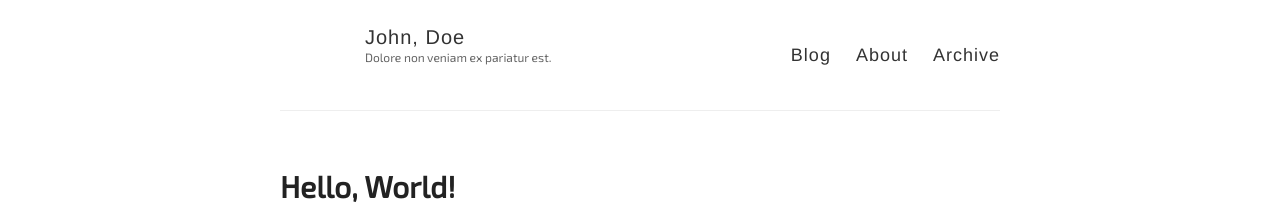
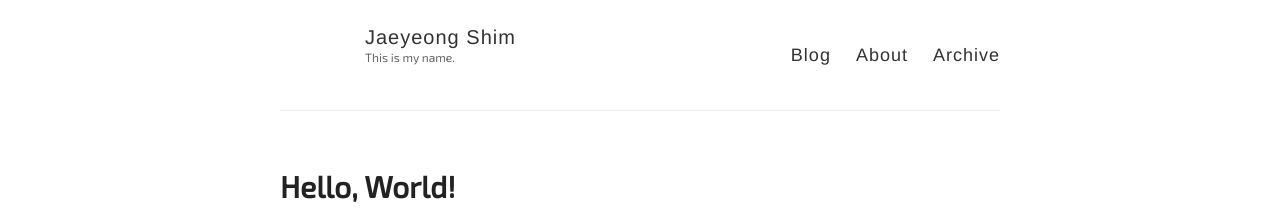
Before and after one commit to shimjaeyeong/asajae.github.io, a Jekyll site: the page built from index.html, in a window 1280 px wide. Shown: the top 219 px of the page. Built offline with Jekyll 4.4.1, drawn with Linux system fonts in a browser that asks for light colours; some web fonts are replaced; the list of posts is cut into pages by our own code.

Commit message:
fix : 설정파일 수정

```diff
--- a/_config.yml
+++ b/_config.yml
@@ -3,10 +3,10 @@
 #
 
 # Name of your site (displayed in the header)
-name: John, Doe
+name: Jaeyeong Shim
 
 # Short bio or description (displayed in the header)
-description: Dolore non veniam ex pariatur est.
+description: This is my name.
 
 # URL of your avatar or profile pic (you could use your GitHub profile pic)
 avatar:
```
